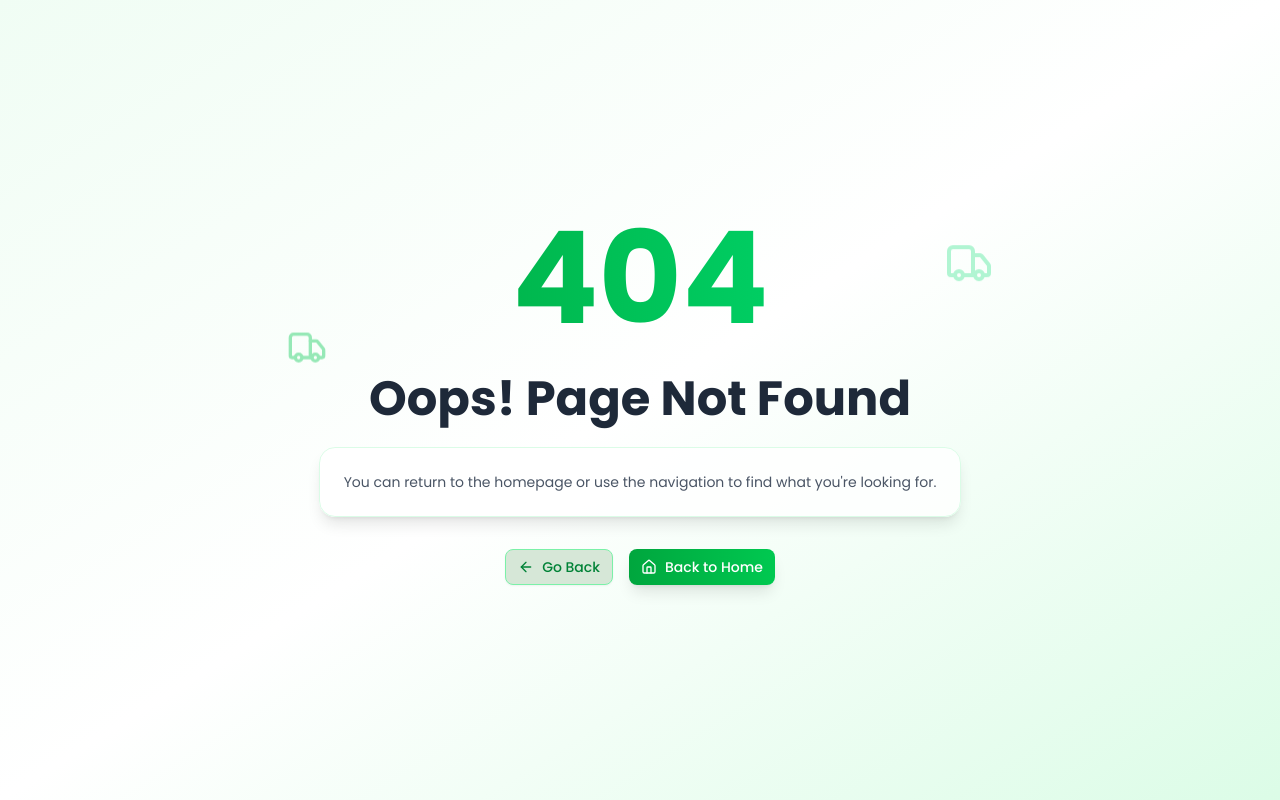
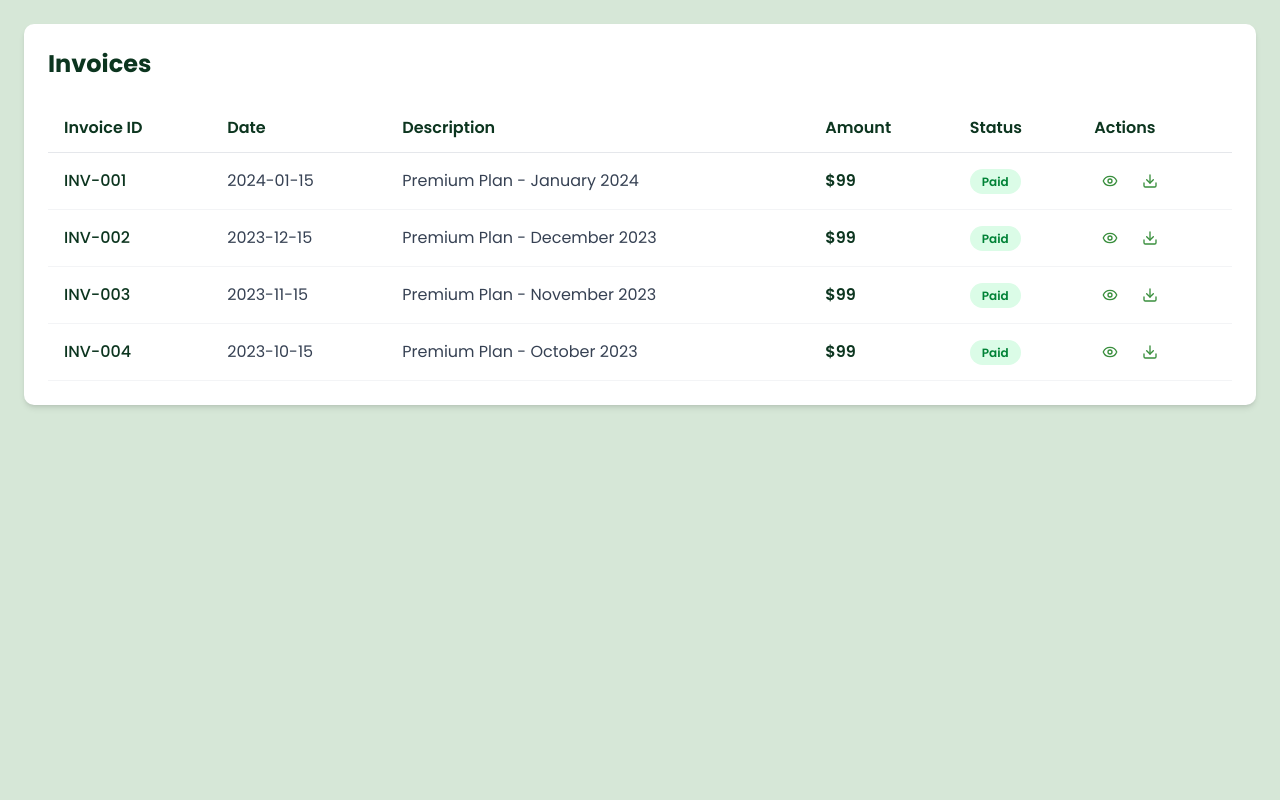
Before and after one commit to SheCanCODE-Capstone-Projects/Greenex_fe, a Next.js app: page /wasteCompanyDashboard/invoices in a window 1280 px wide. Before the commit this address had no page. Built offline with nearby package versions, Linux system fonts and the light colour scheme.

Commit message:
feat: added a invoice and added routes on some buttons

```diff
--- /dev/null
+++ b/src/app/wasteCompanyDashboard/invoices/page.tsx
@@ -0,0 +1,80 @@
+"use client";
+
+import { useState } from "react";
+import { Download, Eye } from "lucide-react";
+
+interface Invoice {
+  id: string;
+  date: string;
+  amount: number;
+  status: "Paid" | "Pending" | "Overdue";
+  description: string;
+}
+
+export default function InvoicesPage() {
+  const [invoices] = useState<Invoice[]>([
+    { id: "INV-001", date: "2024-01-15", amount: 99, status: "Paid", description: "Premium Plan - January 2024" },
+    { id: "INV-002", date: "2023-12-15", amount: 99, status: "Paid", description: "Premium Plan - December 2023" },
+    { id: "INV-003", date: "2023-11-15", amount: 99, status: "Paid", description: "Premium Plan - November 2023" },
+    { id: "INV-004", date: "2023-10-15", amount: 99, status: "Paid", description: "Premium Plan - October 2023" },
+  ]);
+
+  const getStatusColor = (status: string) => {
+    switch (status) {
+      case "Paid": return "bg-green-100 text-green-700";
+      case "Pending": return "bg-yellow-100 text-yellow-700";
+      case "Overdue": return "bg-red-100 text-red-700";
+      default: return "bg-gray-100 text-gray-700";
+    }
+  };
+
+  return (
+    <div className="min-h-screen bg-light-bg p-6">
+      <div className="max-w-7xl mx-auto">
+        <div className="bg-white rounded-lg shadow-md p-6">
+          <h2 className="text-2xl font-bold text-dark-bg mb-6">Invoices</h2>
+
+          <div className="overflow-x-auto">
+            <table className="w-full">
+              <thead>
+                <tr className="border-b border-gray-200">
+                  <th className="text-left py-3 px-4 font-semibold text-dark-bg">Invoice ID</th>
+                  <th className="text-left py-3 px-4 font-semibold text-dark-bg">Date</th>
+                  <th className="text-left py-3 px-4 font-semibold text-dark-bg">Description</th>
+                  <th className="text-left py-3 px-4 font-semibold text-dark-bg">Amount</th>
+                  <th className="text-left py-3 px-4 font-semibold text-dark-bg">Status</th>
+                  <th className="text-left py-3 px-4 font-semibold text-dark-bg">Actions</th>
+                </tr>
+              </thead>
+              <tbody>
+                {invoices.map(invoice => (
+                  <tr key={invoice.id} className="border-b border-gray-100 hover:bg-gray-50">
+                    <td className="py-3 px-4 font-medium text-dark-bg">{invoice.id}</td>
+                    <td className="py-3 px-4 text-gray-700">{invoice.date}</td>
+                    <td className="py-3 px-4 text-gray-700">{invoice.description}</td>
+                    <td className="py-3 px-4 font-semibold text-dark-bg">${invoice.amount}</td>
+                    <td className="py-3 px-4">
+                      <span className={`px-3 py-1 rounded-full text-xs font-semibold ${getStatusColor(invoice.status)}`}>
+                        {invoice.status}
+                      </span>
+                    </td>
+                    <td className="py-3 px-4">
+                      <div className="flex gap-2">
+                        <button className="p-2 text-primary-green hover:bg-primary-green/10 rounded">
+                          <Eye className="w-4 h-4" />
+                        </button>
+                        <button className="p-2 text-primary-green hover:bg-primary-green/10 rounded">
+                          <Download className="w-4 h-4" />
+                        </button>
+                      </div>
+                    </td>
+                  </tr>
+                ))}
+              </tbody>
+            </table>
+          </div>
+        </div>
+      </div>
+    </div>
+  );
+}
--- a/src/app/wasteCompanyDashboard/profile/page.tsx
+++ b/src/app/wasteCompanyDashboard/profile/page.tsx
@@ -1,6 +1,7 @@
 "use client";
 
 import { useState } from "react";
+import { useRouter } from "next/navigation";
 import { Edit2, Save, X, Mail, Phone, MapPin, Linkedin, Twitter, Facebook, Plus, Trash2, Upload } from "lucide-react";
 import {
   initialCompanyInfo,
@@ -56,6 +57,7 @@ interface Subscription {
 }
 
 export default function ProfilePage() {
+  const router = useRouter();
   const [editingSection, setEditingSection] = useState<string | null>(null);
 
   const [companyInfo, setCompanyInfo] = useState<CompanyInfo>(initialCompanyInfo);
@@ -463,7 +465,7 @@ export default function ProfilePage() {
                 )}
                 <div className="w-16 h-16 bg-primary-green/10 rounded-full flex items-center justify-center mx-auto mb-3 overflow-hidden relative group">
                   {cert.logoImage ? (
-                    <img src={cert.logoImage} alt={cert.name} className="w-full h-full object-cover" />
+                    <img src={cert.logoImage} alt={cert.name} className="w-full h-full object-contain" />
                   ) : (
                     <span className="text-2xl font-bold text-primary-green">{getLogoPlaceholder(cert.name)}</span>
                   )}
@@ -587,13 +589,22 @@ export default function ProfilePage() {
             </div>
 
             <div className="space-y-3">
-              <button className="w-full bg-primary-green text-white px-4 py-3 rounded-lg hover:bg-secondary-green">
+              <button
+                onClick={() => router.push('/wasteCompanyDashboard/payments')}
+                className="w-full bg-primary-green text-white px-4 py-3 rounded-lg hover:bg-secondary-green"
+              >
                 Update Payment Info
               </button>
-              <button className="w-full bg-gray-200 text-dark-bg px-4 py-3 rounded-lg hover:bg-gray-300">
+              <button
+                onClick={() => router.push('/wasteCompanyDashboard/invoices')}
+                className="w-full bg-gray-200 text-dark-bg px-4 py-3 rounded-lg hover:bg-gray-300"
+              >
                 View Invoices
               </button>
-              <button className="w-full bg-red-500 text-white px-4 py-3 rounded-lg hover:bg-red-600">
+              <button
+                onClick={() => router.push('/wasteCompanyDashboard/payments')}
+                className="w-full bg-red-500 text-white px-4 py-3 rounded-lg hover:bg-red-600"
+              >
                 Remove Payment Method
               </button>
             </div>
```
Also changed, not shown: src/app/wasteCompanyDashboard/page.tsx (+286 -91 lines).
